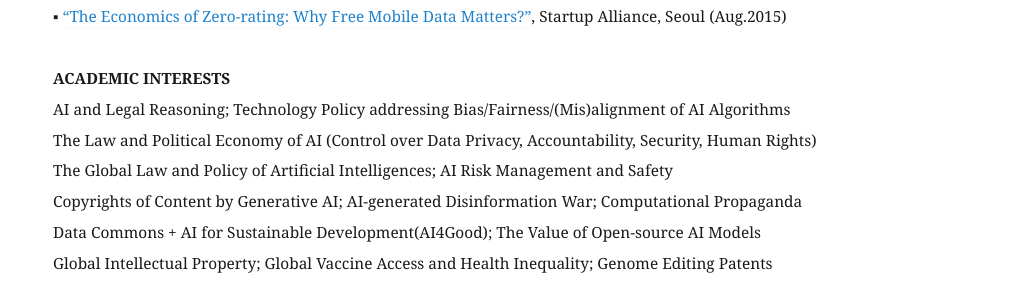
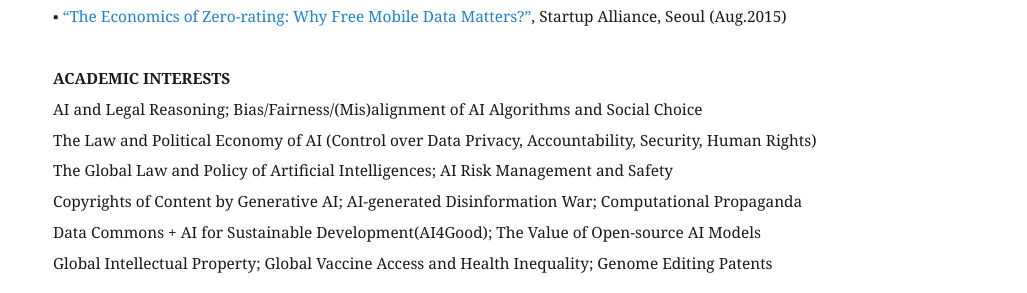
Before and after one commit to eunchangchoi/eunchangchoi.github.io, a Jekyll site: the page built from index.md, in a window 1280 px wide and 900 px high, scrolled down 9601 px. Shown: the part 321-614 px from the top of the window, without its empty margins (47-1074 px from the left). Built offline with Jekyll 4.4.1, drawn with Linux system fonts in a browser that asks for light colours.

Commit message:
Update index.md

```diff
--- a/index.md
+++ b/index.md
@@ -223,7 +223,7 @@ title: "Eun Chang Choi 최은창"
 
  <br>
  <strong> ACADEMIC INTERESTS </strong> <br>
-   AI and Legal Reasoning; Technology Policy addressing Bias/Fairness/(Mis)alignment of AI Algorithms <br>
+   AI and Legal Reasoning; Bias/Fairness/(Mis)alignment of AI Algorithms and Social Choice <br>
    The Law and Political Economy of AI (Control over Data Privacy, Accountability, Security, Human Rights) <br>
    The Global Law and Policy of Artificial Intelligences; AI Risk Management and Safety <br>
    Copyrights of Content by Generative AI; AI-generated Disinformation War; Computational Propaganda <br>
```
